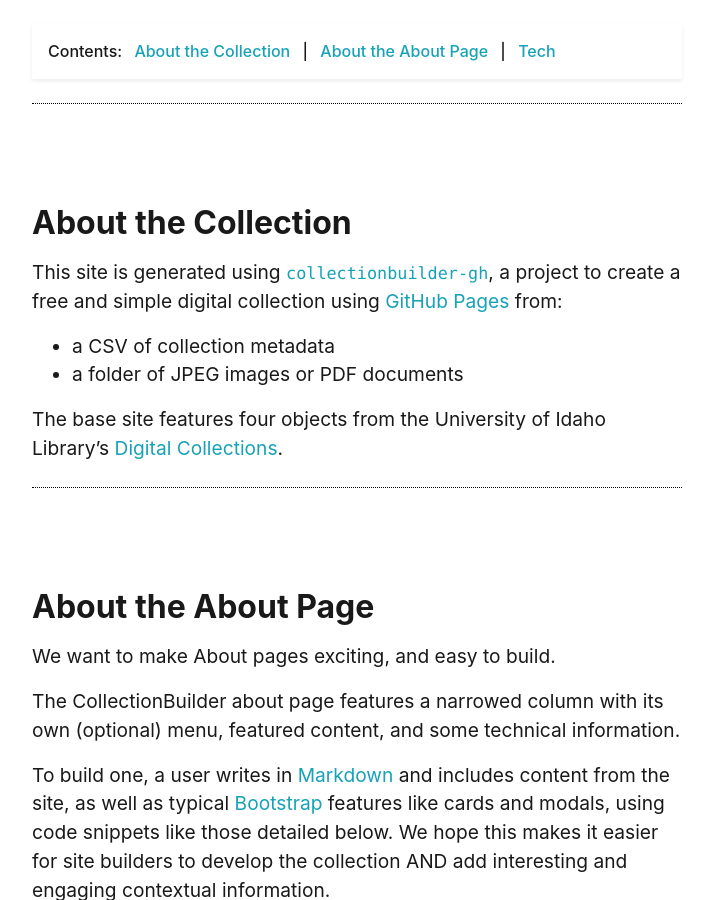
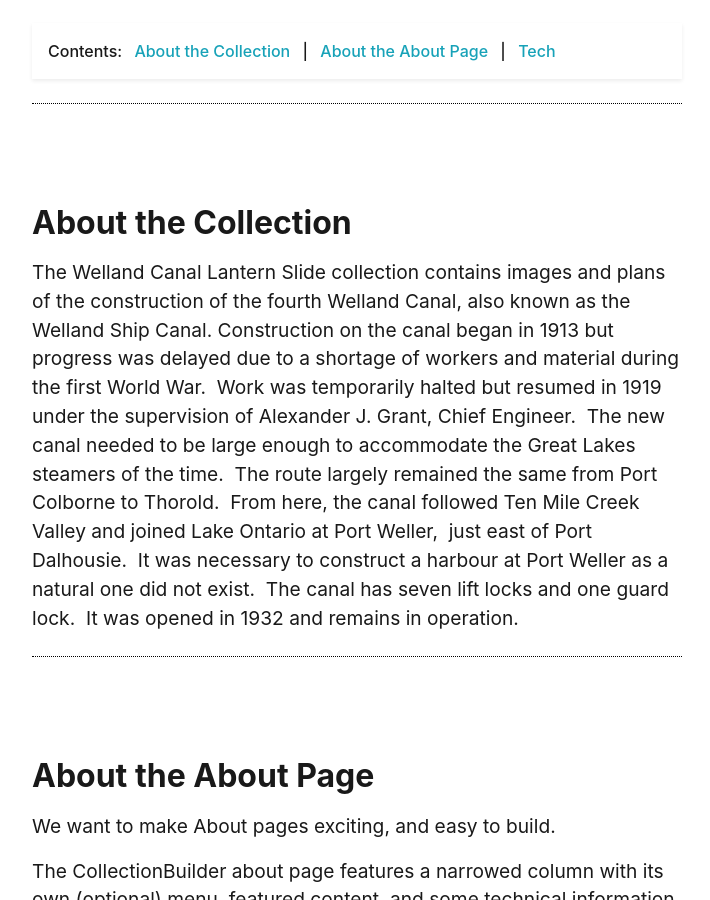
Before and after one commit to chantalcameron/Building-the-Welland-Ship-Canal, a Jekyll site: the page built from pages/about.md, in a window 1280 px wide and 900 px high, scrolled down 469 px. Shown: the whole window, without its empty margins (283-993 px from the left). Built offline with Jekyll 4.4.1, drawn with Linux system fonts in a browser that asks for light colours.

Commit message:
Update about.md

```diff
--- a/pages/about.md
+++ b/pages/about.md
@@ -14,12 +14,8 @@ credits: true
 
 ## About the Collection
 
-This site is generated using [`collectionbuilder-gh`](https://collectionbuilding.github.io/gh/), a project to create a free and simple digital collection using [GitHub Pages](https://pages.github.com/) from:
-
-- a CSV of collection metadata
-- a folder of JPEG images or PDF documents
-
-The base site features four objects from the University of Idaho Library's [Digital Collections](https://www.lib.uidaho.edu/digital).
+The Welland Canal Lantern Slide collection contains images and plans of the construction of the fourth Welland Canal, also known as the Welland Ship Canal.
+Construction on the canal began in 1913 but progress was delayed due to a shortage of workers and material during the first World War.  Work was temporarily halted but resumed in 1919 under the supervision of Alexander J. Grant, Chief Engineer.  The new canal needed to be large enough to accommodate the Great Lakes steamers of the time.  The route largely remained the same from Port Colborne to Thorold.  From here, the canal followed Ten Mile Creek Valley and joined Lake Ontario at Port Weller,  just east of Port Dalhousie.  It was necessary to construct a harbour at Port Weller as a natural one did not exist.  The canal has seven lift locks and one guard lock.  It was opened in 1932 and remains in operation.
 
 <!-- IMPORTANT!!! DELETE this comment and the include below when you are finished editing this page for your collection. The include below introduces about page features. They will show up on your collection's about page until you delete it.  -->
 {% include feature/abouttheabout.md %}
```
